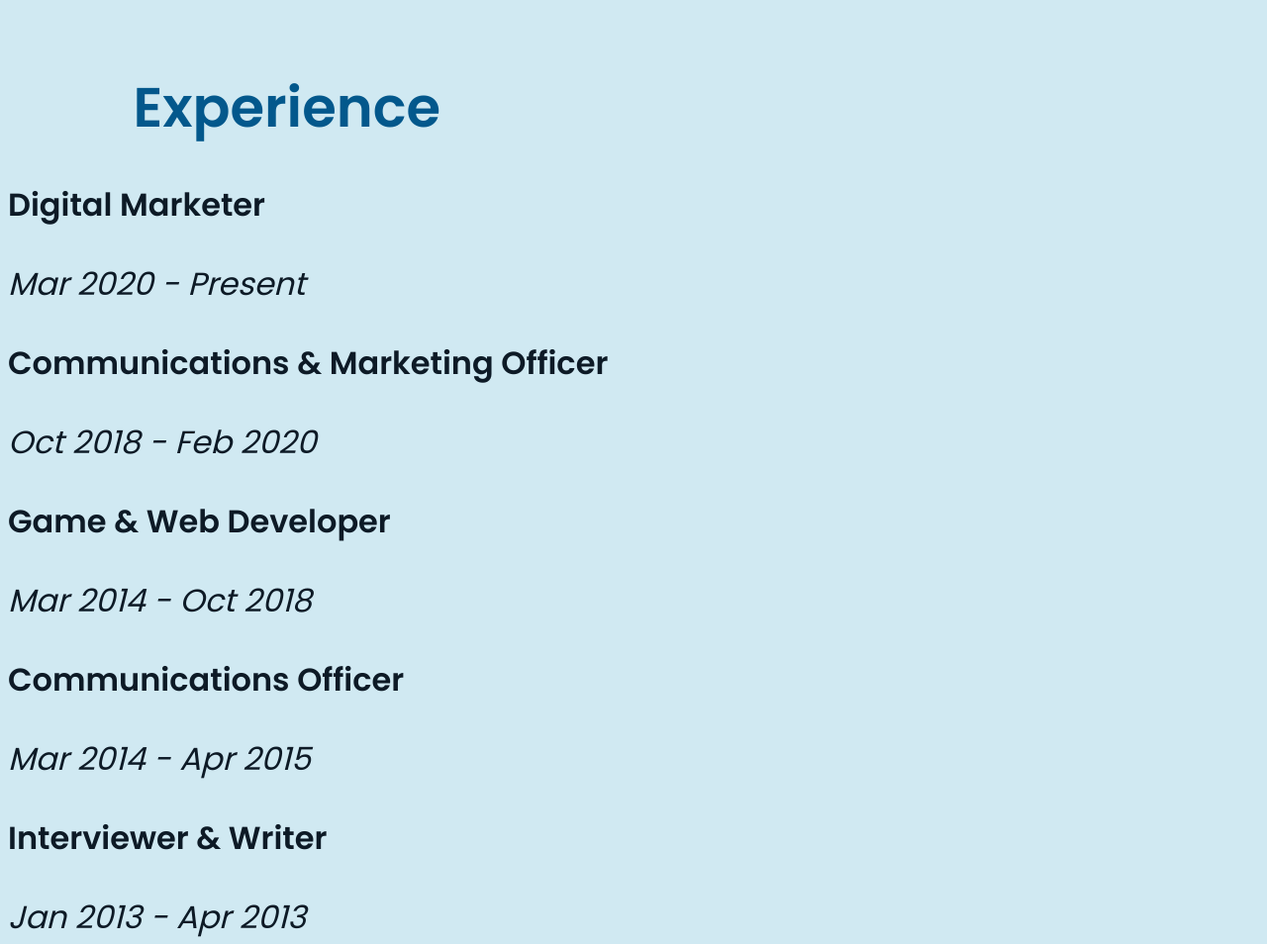
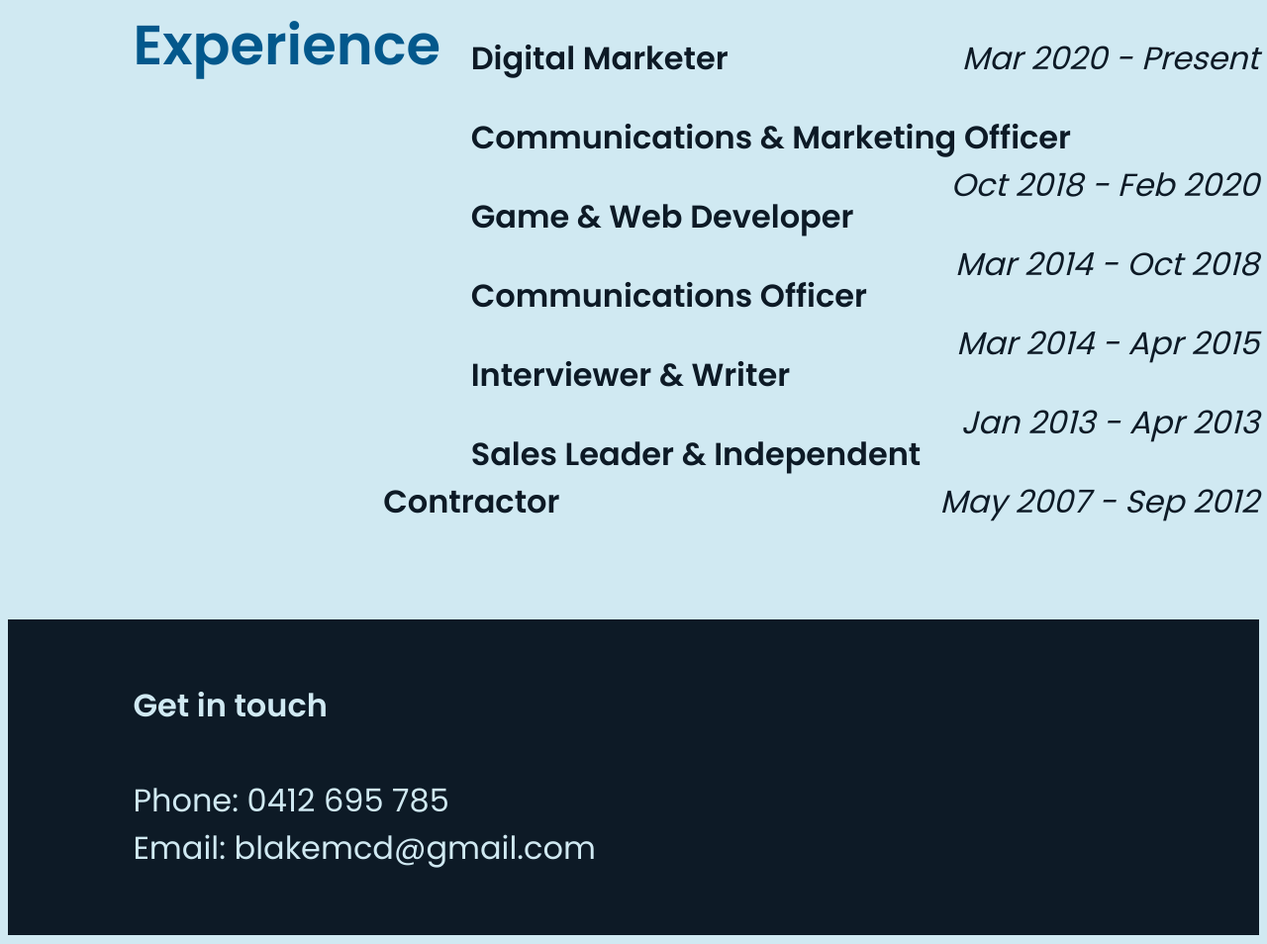
Before and after one commit to BlakeMcD/personal-website, a plain HTML site: page index.html in a window 1280 px wide. Shown: the part 1993-2947 px from the top of the page at 99% size. Drawn offline with Linux system fonts and the light colour scheme.

Commit message:
completed footer

```diff
--- a/index.html
+++ b/index.html
@@ -103,6 +103,7 @@
             </div>
     </section>
 
+    <!-- First Attempt
     <section id="experience">
         <h2>Experience</h2>
         <p class="bodyHeading">Digital Marketer</p>
@@ -117,11 +118,41 @@
         <p class="bodyText">Jan 2013 - Apr 2013</p>
         <p class="bodyHeading">Sales Leader & Independent Contractor</p>
         <p class="bodyText">May 2007 - Sep 2012</p>
+    </section> -->
+
+    <!-- 2nd Attempt-->
+    <section id="experience">
+        <h2>Experience</h2>
+        <div id="jobs">
+            <p>
+                <span class="bodyHeading">Digital Marketer</span>
+                <span class="bodyText">Mar 2020 - Present</span>
+            </p>
+            <p>
+                <span class="bodyHeading">Communications & Marketing Officer</span>
+                <span class="bodyText">Oct 2018 - Feb 2020</span>
+            </p>
+            <p>
+                <span class="bodyHeading">Game & Web Developer</span>
+                <span class="bodyText">Mar 2014 - Oct 2018</span>
+            </p>
+            <p>
+                <span class="bodyHeading">Communications Officer</span>
+                <span class="bodyText">Mar 2014 - Apr 2015</span>
+            </p>
+            <p>
+                <span class="bodyHeading">Interviewer & Writer</span>
+                <span class="bodyText">Jan 2013 - Apr 2013</span>
+            </p>
+            <p>
+                <span class="bodyHeading">Sales Leader & Independent Contractor</span>
+                <span class="bodyText">May 2007 - Sep 2012</span>
+            </p>
+        </div>
     </section>
 
     <footer>
-        Phone: 0412 695 785
-        Email: blakemcd@gmail.com
+        <p><span style="font-weight:600">Get in touch</span><br><br>Phone: 0412 695 785<br>Email: blakemcd@gmail.com</p>
     </footer>
 </body>
 </html>
--- a/style.css
+++ b/style.css
@@ -102,5 +102,34 @@ h2 {
 
 /* EXPERIENCE SECTION */
 #experience {
-  clear: none;
+  display: flex;
 }
+
+#experience h2 {
+  margin: 0% 0% 0% 10%;
+  width: 20%;
+}
+
+#jobs {
+  width: 80%;
+}
+
+#jobs .bodyHeading {
+  text-align: left;
+  margin: 0% 0% 0% 10%;
+}
+
+#jobs .bodyText {
+  float: right;
+}
+
+/* FOOTER SECTION */
+footer {
+  background-color: #0D1A26;
+}
+
+footer p {
+  color: #D0e9f2;
+  margin: 5% 0 0% 10%;
+  padding: 5% 0 5% 0%;
+}
```
